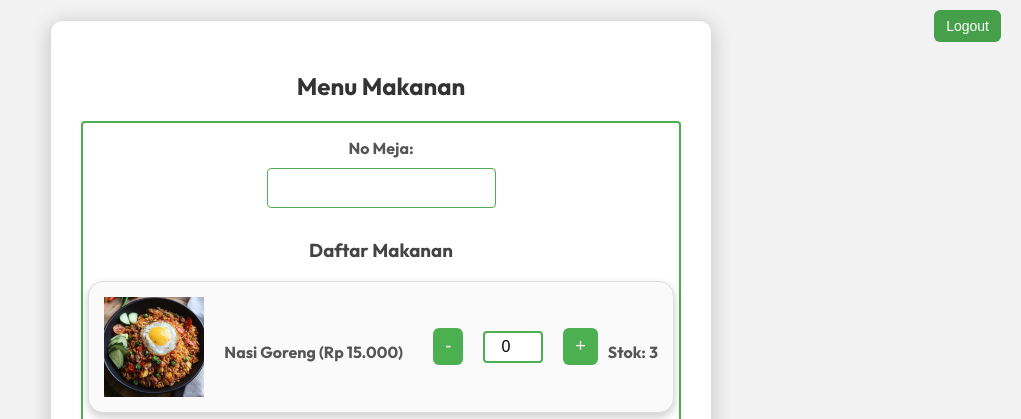
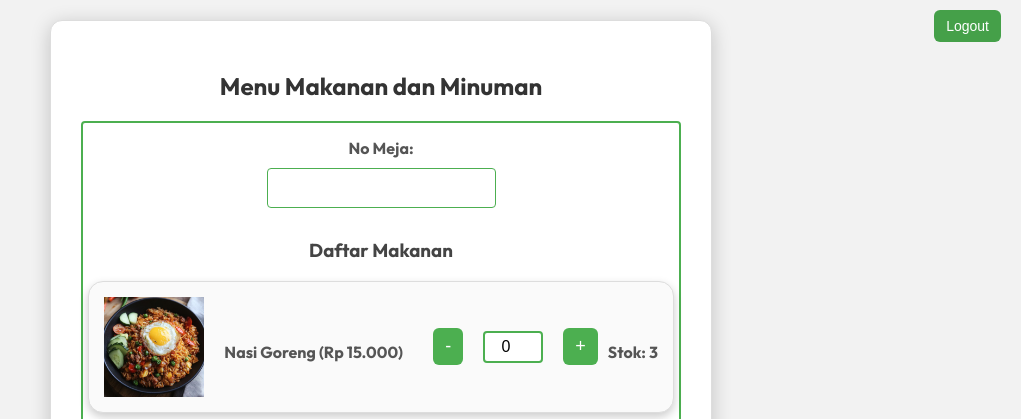
Before and after one commit to arilandrian/RPL-kelompok-11, a PHP site: page /menu.php in a window 1280 px wide. Shown: the top 419 px of the page, without its empty margins (259-1280 px from the left). Run offline with PHP 8.4, Linux system fonts and the light colour scheme; a user stored in the database is signed in; data comes from the database, SQL or seed files in the repository.

Commit message:
update menu.php

```diff
--- a/menu.php
+++ b/menu.php
@@ -93,7 +93,7 @@ if ($_SERVER['REQUEST_METHOD'] == 'POST') {
 
 <body>
     <div class="form-container">
-        <h2>Menu Makanan</h2>
+        <h2>Menu Makanan dan Minuman</h2>
         <div class="logout-container">
             <form method="POST" action="logout.php">
                 <button type="submit">Logout</button>
```
